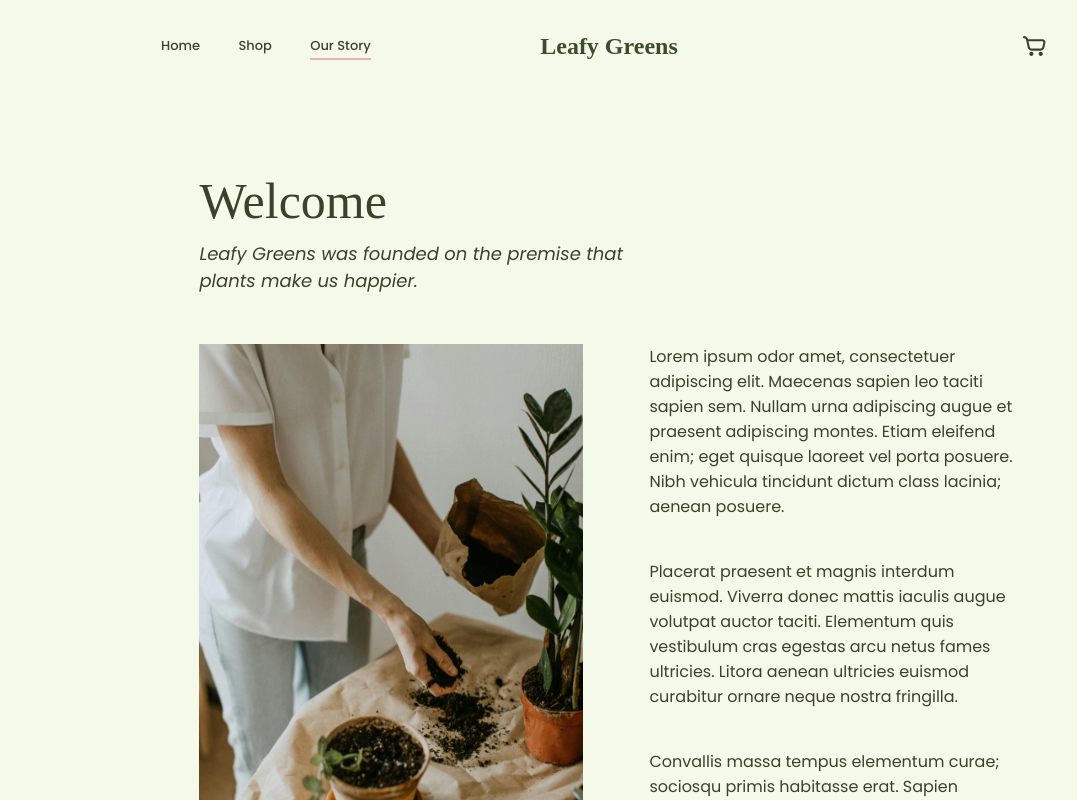
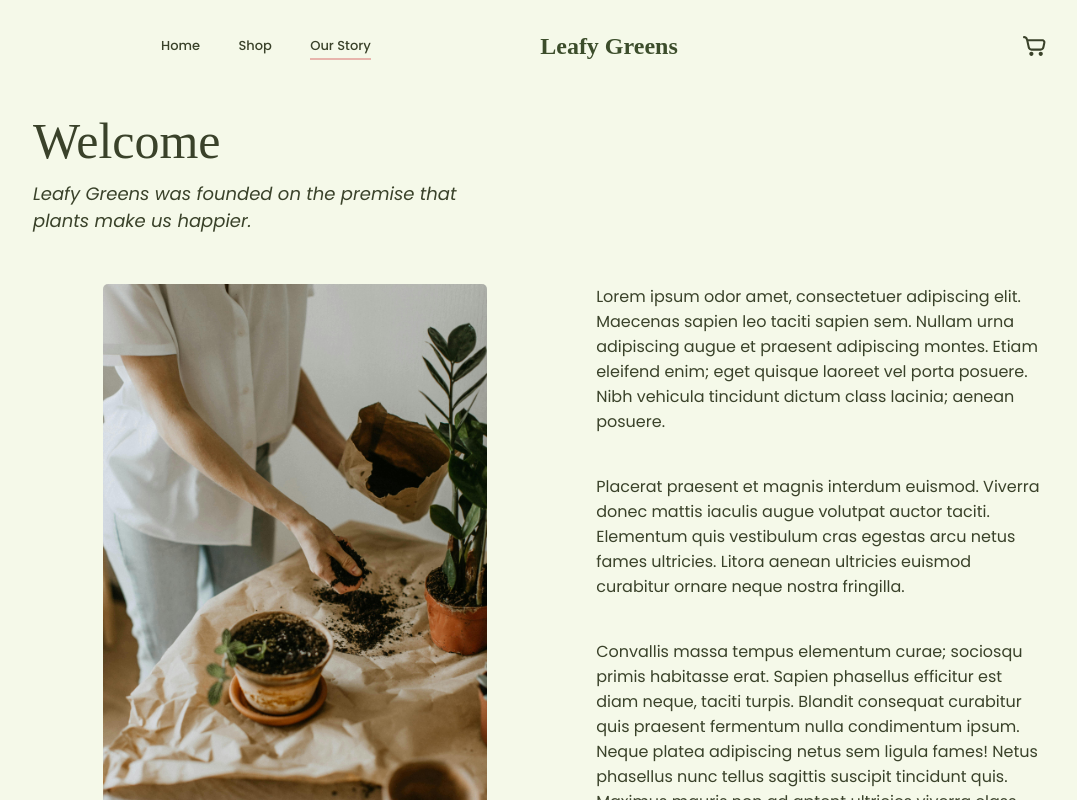
Before and after one commit to huntkay1/shopping-cart, a React (Vite) app: page /about in a window 1280 px wide. Shown: the top 800 px of the page, without its empty margins (31-1108 px from the left). Built offline with nearby package versions, Linux system fonts and the light colour scheme; a web font is replaced by a local one.

Commit message:
Update about page styles
Fixed the image responsiveness and formatting
for smaller screens

```diff
--- a/src/styles/About.css
+++ b/src/styles/About.css
@@ -1,5 +1,5 @@
 .about-page {
-    padding: 80px 18vw;
+    padding: 20px 5vw;
     color: #3A422A;
     display: grid;
     grid-template-columns: auto auto;
@@ -36,8 +36,10 @@
 
 .about-us-hero {
     width: 30vw;
-    height: 100%;
+    height: auto;
     grid-column: 1 / 2 ;
+    border-radius: 5px;
+    margin: auto;
 }
 
 .spacer {
@@ -89,9 +91,21 @@
     }
 }
 
-@media (min-width: 800px) {
+@media (min-width: 500px) {
+
     .copy {
         min-width: 350px;
         max-width: 35vw;
+        padding-left: 3vw;
+        padding-bottom: 3vh;
+    }
+
+    .about-us-hero {
+        min-width: 350px;
+        margin-top: 0;
+    }
+
+    .sub-header {
+        grid-column: 1 / -1;
     }
 }
```
